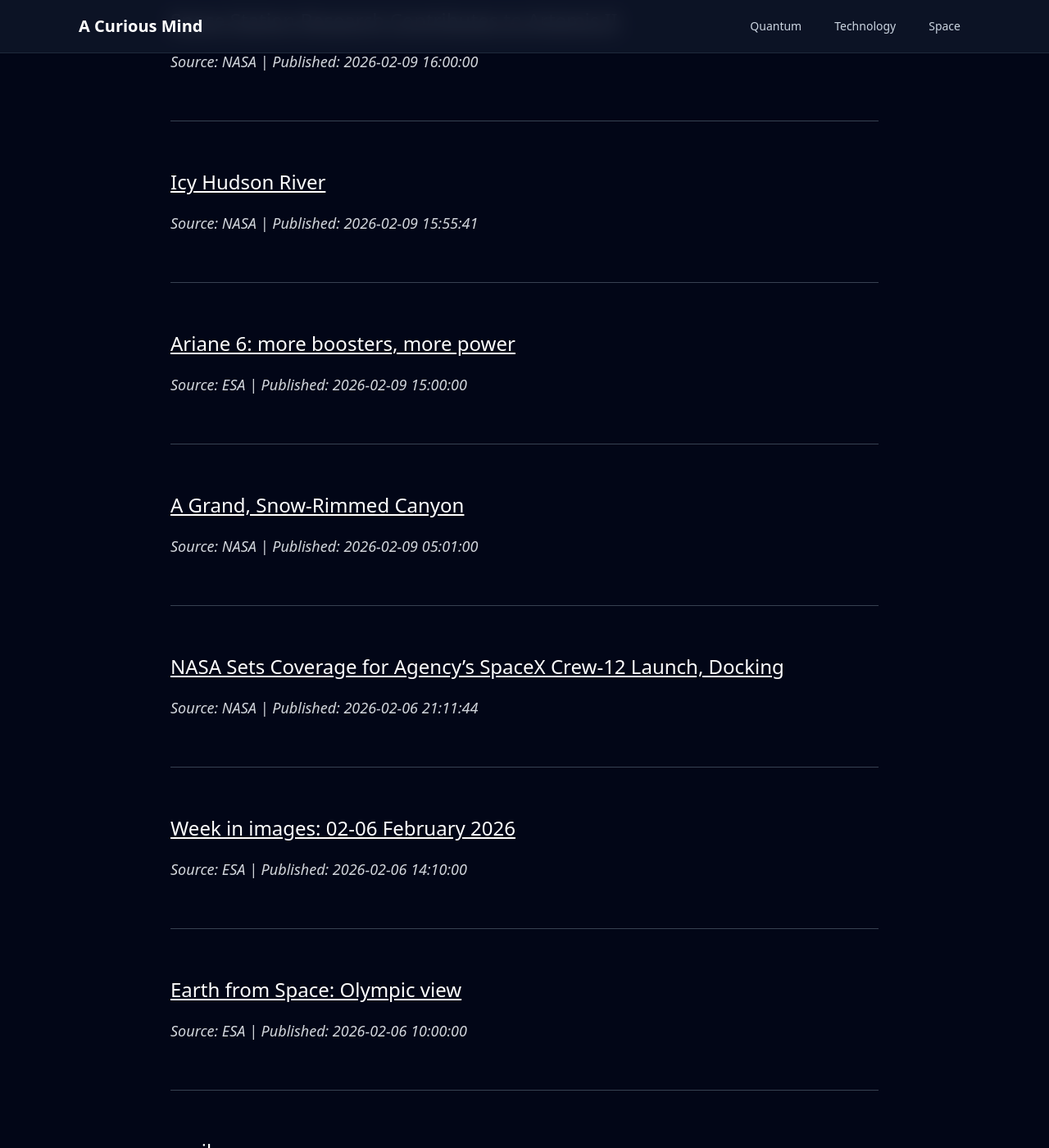
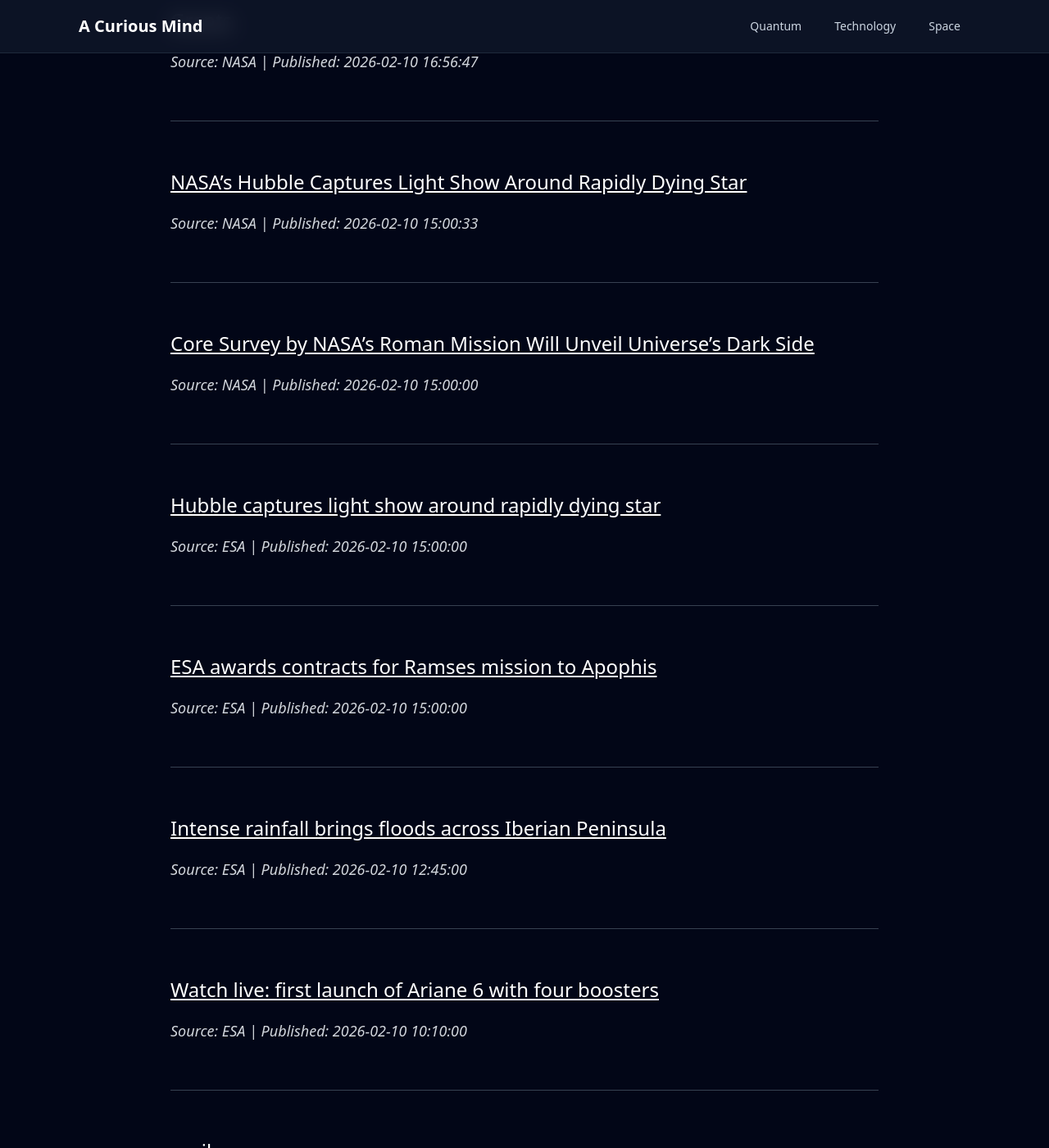
Before and after one commit to onehl7/onehl7.github.io, a Jekyll site: the page built from _posts/2025-11-22-space-updates.md, in a window 1280 px wide and 1400 px high, scrolled down 745 px. Shown: the whole window at 82% size. Built offline with Jekyll 4.4.1, drawn with Linux system fonts in a browser that asks for light colours; nearby versions of some CDN libraries; some of the changed text lies outside the part shown.

Commit message:
Update space news data

```diff
--- a/_data/space_news.json
+++ b/_data/space_news.json
@@ -1,57 +1,57 @@
 [
   {
-    "source": "ESA",
-    "title": "Watch live: Crew-12 launch and docking",
-    "link": "https://www.esa.int/Science_Exploration/Human_and_Robotic_Exploration/Watch_live_Crew-12_launch_and_docking",
-    "published": "2026-02-10 07:00:00"
+    "source": "NASA",
+    "title": "Curiosity Blog, Sols 4798-4803: Back for More Science",
+    "link": "https://science.nasa.gov/blog/curiosity-blog-sols-4798-4803-back-for-more-science/",
+    "published": "2026-02-10 18:47:27"
   },
   {
     "source": "NASA",
-    "title": "What You Need to Know About NASA\u2019s SpaceX Crew-12 Mission",
-    "link": "https://www.nasa.gov/missions/station/what-you-need-to-know-about-nasas-spacex-crew-12-mission/",
-    "published": "2026-02-09 22:14:29"
+    "title": "CubeSats\u2019 Missions Begin",
+    "link": "https://www.nasa.gov/image-article/cubesats-missions-begin/",
+    "published": "2026-02-10 17:03:30"
   },
   {
     "source": "NASA",
-    "title": "Space Station Research Contributes to Artemis II",
-    "link": "https://www.nasa.gov/missions/station/iss-research/space-station-research-contributes-to-artemis-ii/",
-    "published": "2026-02-09 16:00:00"
+    "title": "Grants",
+    "link": "https://www.nasa.gov/centers-and-facilities/grants-2/",
+    "published": "2026-02-10 16:56:47"
   },
   {
     "source": "NASA",
-    "title": "Icy Hudson River",
-    "link": "https://www.nasa.gov/image-article/icy-hudson-river/",
-    "published": "2026-02-09 15:55:41"
+    "title": "NASA\u2019s Hubble Captures Light Show Around Rapidly Dying Star",
+    "link": "https://science.nasa.gov/missions/hubble/nasas-hubble-captures-light-show-around-rapidly-dying-star/",
+    "published": "2026-02-10 15:00:33"
+  },
+  {
+    "source": "NASA",
+    "title": "Core Survey by NASA\u2019s Roman Mission Will Unveil Universe\u2019s Dark Side",
+    "link": "https://www.nasa.gov/missions/roman-space-telescope/core-survey-by-nasas-roman-mission-will-unveil-universes-dark-side/",
+    "published": "2026-02-10 15:00:00"
   },
   {
     "source": "ESA",
-    "title": "Ariane 6: more boosters, more power",
-    "link": "https://www.esa.int/ESA_Multimedia/Videos/2026/02/Ariane_6_more_boosters_more_power",
-    "published": "2026-02-09 15:00:00"
-  },
-  {
-    "source": "NASA",
-    "title": "A Grand, Snow-Rimmed Canyon",
-    "link": "https://science.nasa.gov/earth/earth-observatory/a-grand-snow-rimmed-canyon/",
-    "published": "2026-02-09 05:01:00"
-  },
-  {
-    "source": "NASA",
-    "title": "NASA Sets Coverage for Agency\u2019s SpaceX Crew-12 Launch, Docking",
-    "link": "https://www.nasa.gov/news-release/nasa-sets-coverage-for-agencys-spacex-crew-12-launch-docking/",
-    "published": "2026-02-06 21:11:44"
+    "title": "Hubble captures light show around rapidly dying star",
+    "link": "https://www.esa.int/ESA_Multimedia/Images/2026/02/Hubble_captures_light_show_around_rapidly_dying_star",
+    "published": "2026-02-10 15:00:00"
   },
   {
     "source": "ESA",
-    "title": "Week in images: 02-06 February 2026",
-    "link": "https://www.esa.int/About_Us/Week_in_images/Week_in_images_02-06_February_2026",
-    "published": "2026-02-06 14:10:00"
+    "title": "ESA awards contracts for Ramses mission to Apophis",
+    "link": "https://www.esa.int/Space_Safety/Planetary_Defence/ESA_awards_contracts_for_Ramses_mission_to_Apophis",
+    "published": "2026-02-10 15:00:00"
   },
   {
     "source": "ESA",
-    "title": "Earth from Space: Olympic view",
-    "link": "https://www.esa.int/ESA_Multimedia/Images/2026/02/Earth_from_Space_Olympic_view",
-    "published": "2026-02-06 10:00:00"
+    "title": "Intense rainfall brings floods across Iberian Peninsula",
+    "link": "https://www.esa.int/Applications/Observing_the_Earth/Copernicus/Sentinel-1/Intense_rainfall_brings_floods_across_Iberian_Peninsula",
+    "published": "2026-02-10 12:45:00"
+  },
+  {
+    "source": "ESA",
+    "title": "Watch live: first launch of Ariane 6 with four boosters",
+    "link": "https://www.esa.int/Enabling_Support/Space_Transportation/Ariane/Watch_live_first_launch_of_Ariane_6_with_four_boosters",
+    "published": "2026-02-10 10:10:00"
   },
   {
     "source": "ESA",
```
